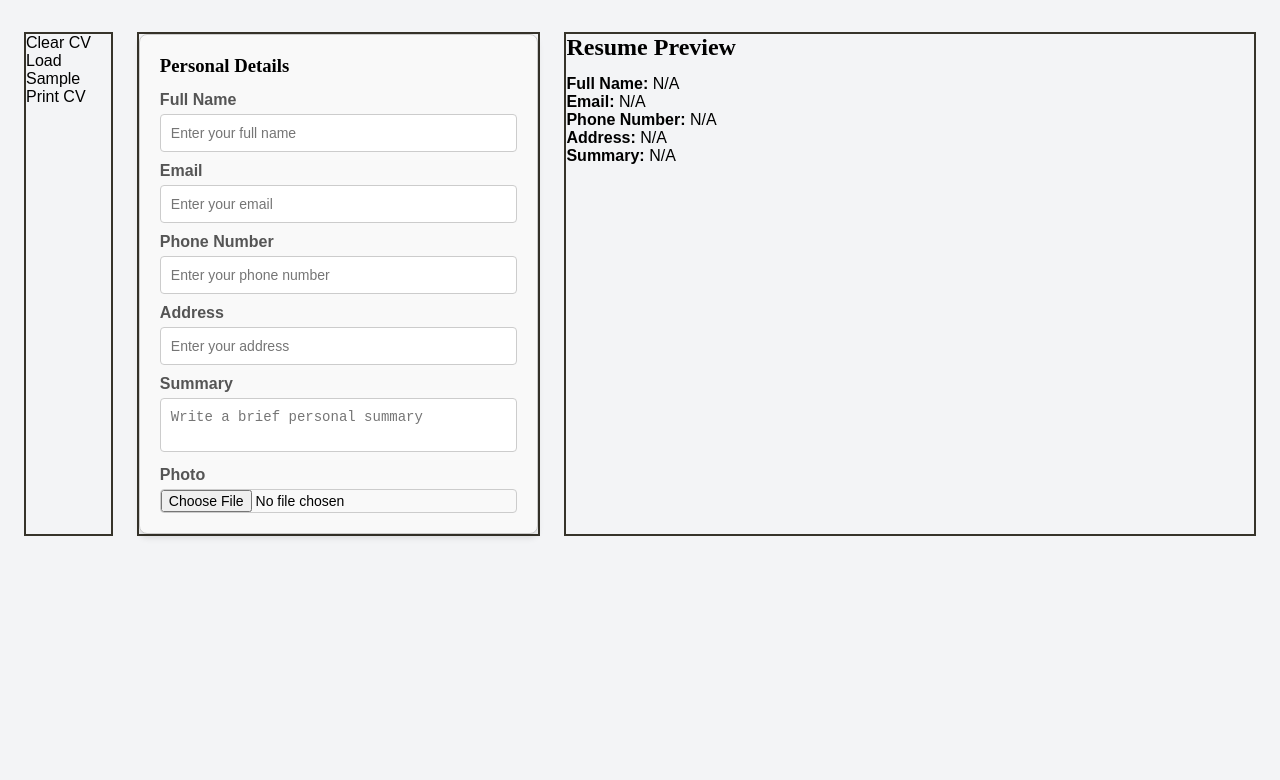
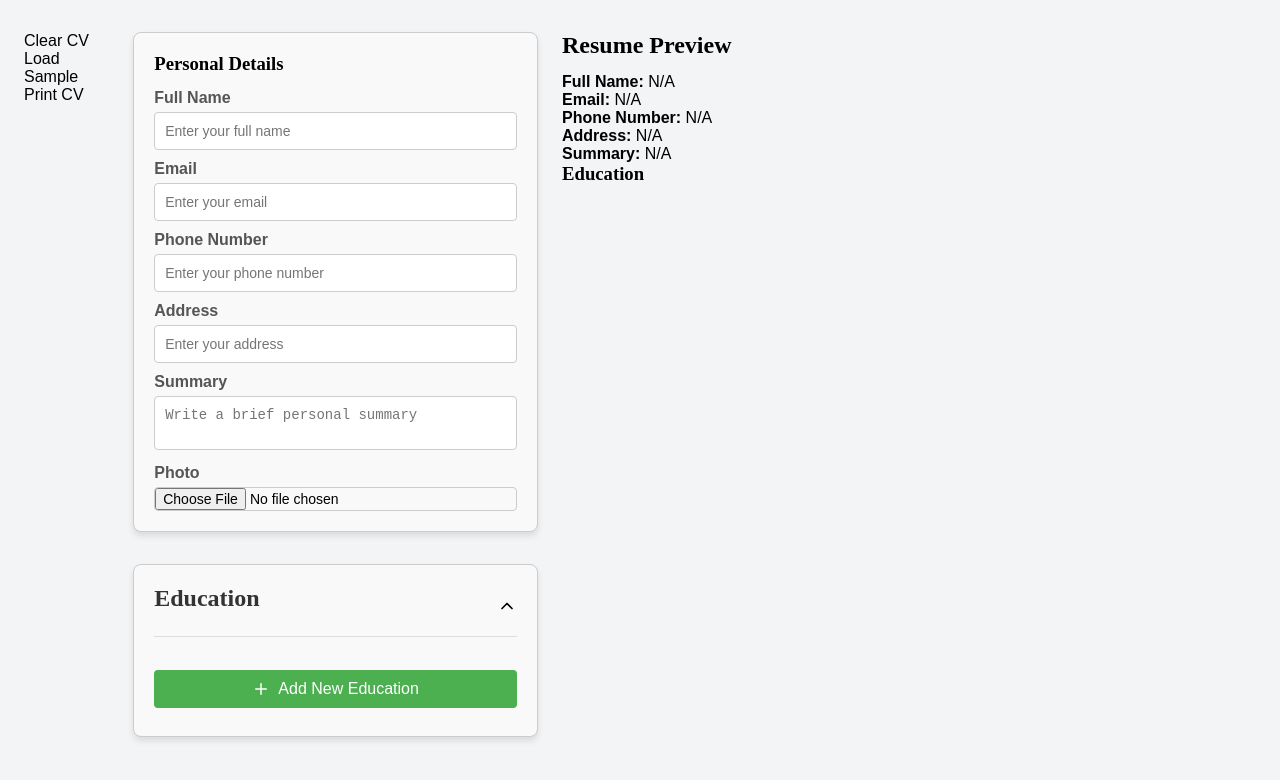
Before and after one commit to Mainul-Islam-Nirob/resume-builder, a React (Vite) app: page / in a window 1280 px wide. Shown: the top 780 px of the page. Built offline with nearby package versions, Linux system fonts and the light colour scheme; a web font is replaced by a local one.

Commit message:
Implement education component with style

```diff
--- a/package.json
+++ b/package.json
@@ -10,6 +10,7 @@
     "preview": "vite preview"
   },
   "dependencies": {
+    "lucide-react": "^0.487.0",
     "react": "^19.0.0",
     "react-dom": "^19.0.0"
   },
--- a/src/App.css
+++ b/src/App.css
@@ -5,10 +5,6 @@
     padding: 32px 24px;
     gap: 24px;
     /* max-width: 1500px; */
-}
-
-.controller, .left, .right{
-    border: 2px solid rgb(54, 51, 42);
 }
 
 .controler {
--- a/src/App.jsx
+++ b/src/App.jsx
@@ -14,6 +14,7 @@ function App() {
       summary: '',
       photo: null,
     },
+    education: [],
   });
 
   return (
@@ -25,7 +26,7 @@ function App() {
         <FormContainer formData={formData} setFormData={setFormData} />
       </div>
      <div className="right">
-      <Preview personalDetails={formData.personalDetails} />
+      <Preview personalDetails={formData.personalDetails} education = {formData.education} />
     </div>
     </div>
   );
--- /dev/null
+++ b/src/components/Education.jsx
@@ -0,0 +1,128 @@
+import React, { useState } from 'react';
+import { Eye, EyeOff, Plus, Save, X, Trash2, GraduationCap, ChevronDown, ChevronUp} from 'lucide-react';
+import '../styles/Education.css';
+
+function Education({ education, setEducation }) {
+  const [expanded, setExpanded] = useState(true);
+  const [editingIndex, setEditingIndex] = useState(null);
+
+  const handleChange = (index, e) => {
+    const { name, value } = e.target;
+    const updated = [...education];
+    updated[index][name] = value;
+    setEducation(updated);
+  };
+
+  const handleSave = () => {
+    setEditingIndex(null);
+  };
+
+  const handleCancel = () => {
+    setEditingIndex(null);
+  };
+
+  const handleDelete = (index) => {
+    const updated = [...education];
+    updated.splice(index, 1);
+    setEducation(updated);
+    setEditingIndex(null);
+  };
+
+  const toggleVisibility = (index) => {
+    const updated = [...education];
+    updated[index].visible = !updated[index].visible;
+    setEducation(updated);
+  };
+
+  const addNewEducation = () => {
+    setEducation([
+      ...education,
+      {
+        degree: '',
+        school: '',
+        startDate: '',
+        endDate: '',
+        location: '',
+        visible: true,
+      },
+    ]);
+    setEditingIndex(education.length);
+  };
+
+  return (
+    <div className="educationSection">
+      <div className="educationHeader" onClick={() => setExpanded(!expanded)}>
+        <h1>Education</h1>
+        {expanded ? <ChevronUp size={20} /> : <ChevronDown size={20} />}
+      </div>
+
+      {expanded && (
+        <div className="educationContent">
+          {education.map((entry, index) => (
+            <div key={index} className="educationEntry">
+              <div className="entryHeader" onClick={() => setEditingIndex(index)}>
+                <strong>{entry.degree || 'Untitled Degree'}</strong>
+                <span
+                  className="visibilityToggle"
+                  onClick={(e) => {
+                    e.stopPropagation();
+                    toggleVisibility(index);
+                  }}
+                >
+                  {entry.visible ? <Eye size={18} /> : <EyeOff size={18} />}
+                </span>
+              </div>
+
+              {editingIndex === index && (
+                <div className="educationForm">
+                  <label>Degree</label>
+                  <input
+                    name="degree"
+                    value={entry.degree}
+                    onChange={(e) => handleChange(index, e)}
+                  />
+                  <label>School</label>
+                  <input
+                    name="school"
+                    value={entry.school}
+                    onChange={(e) => handleChange(index, e)}
+                  />
+                  <label>Start Date</label>
+                  <input
+                    type="date"
+                    name="startDate"
+                    value={entry.startDate}
+                    onChange={(e) => handleChange(index, e)}
+                  />
+                  <label>End Date</label>
+                  <input
+                    type="date"
+                    name="endDate"
+                    value={entry.endDate}
+                    onChange={(e) => handleChange(index, e)}
+                  />
+                  <label>Location</label>
+                  <input
+                    name="location"
+                    value={entry.location}
+                    onChange={(e) => handleChange(index, e)}
+                  />
+                  <div className="formActions">
+                    <button className="iconButton" onClick={handleSave}><Save size={16} /></button>
+                    <button className="iconButton" onClick={handleCancel}><X size={16} /></button>
+                    <button className="iconButton" onClick={() => handleDelete(index)}><Trash2 size={16} /></button>
+                  </div>
+                </div>
+              )}
+            </div>
+          ))}
+          <button onClick={addNewEducation} className="addButton">
+            <Plus size={18} /> Add New Education
+          </button>
+        </div>
+      )}
+    </div>
+  );
+}
+
+export default Education;
--- a/src/components/FormContainer.jsx
+++ b/src/components/FormContainer.jsx
@@ -1,5 +1,6 @@
 import React from 'react';
 import PersonalDetails from './PersonalDetails'; // Example Form Component
+import Education from './Education';
 
 function FormContainer({ formData, setFormData }) {
   const handlePersonalDetailsChange = (e) => {
@@ -24,6 +25,13 @@ function FormContainer({ formData, setFormData }) {
     }));
   };
 
+  const setEducation = (educationData) => {
+    setFormData((prevData) => ({
+      ...prevData,
+      education: educationData,
+    }));
+  };
+
   return (
     <div className="form-container">
       <PersonalDetails
@@ -31,6 +39,10 @@ function FormContainer({ formData, setFormData }) {
         onChange={handlePersonalDetailsChange}
         onPhotoChange={handlePhotoChange}
       />
+      <Education
+        education={formData.education}
+        setEducation={setEducation}
+      />
     </div>
   );
 }
--- a/src/components/Preview.jsx
+++ b/src/components/Preview.jsx
@@ -1,6 +1,6 @@
 import React from 'react';
 
-function Preview({ personalDetails }) {
+function Preview({ personalDetails, education }) {
   return (
     <div className="preview">
       <h2>Resume Preview</h2>
@@ -19,6 +19,14 @@ function Preview({ personalDetails }) {
           />
         </div>
       )}
+
+      <h3>Education</h3>
+      {education.filter((edu) => edu.visible).map((edu, index) => (
+        <div key={index} className="education-preview">
+          <p><strong>{edu.degree}</strong> at {edu.school}</p>
+          <p>{edu.startDate} - {edu.endDate}, {edu.location}</p>
+        </div>
+      ))}
     </div>
   );
 }
--- /dev/null
+++ b/src/styles/Education.css
@@ -0,0 +1,109 @@
+.educationSection {
+    max-width: 500px;
+    margin: 2rem auto;
+    padding: 20px;
+    border: 1px solid #ccc;
+    border-radius: 8px;
+    box-shadow: 0 4px 6px rgba(0, 0, 0, 0.1);
+    background-color: #f9f9f9;
+    font-family: Arial, sans-serif;
+  }
+
+  .educationHeader {
+    display: flex;
+    justify-content: space-between;
+    align-items: center;
+    cursor: pointer;
+    border-bottom: 1px solid #ddd;
+    padding-bottom: 10px;
+    margin-bottom: 15px;
+  }
+
+  .educationHeader h1 {
+    color: #333;
+    font-size: 1.5rem;
+  }
+
+  .educationContent {
+    padding: 0.5rem 0;
+  }
+
+  .educationEntry {
+    background-color: #fff;
+    border: 1px solid #ddd;
+    padding: 15px;
+    border-radius: 8px;
+    margin-bottom: 1rem;
+  }
+
+  .entryHeader {
+    display: flex;
+    justify-content: space-between;
+    align-items: center;
+    cursor: pointer;
+    font-size: 1rem;
+    color: #444;
+    font-weight: bold;
+  }
+
+  .visibilityToggle {
+    display: flex;
+    align-items: center;
+    cursor: pointer;
+    color: #888;
+  }
+
+  .educationForm label {
+    display: block;
+    margin-top: 10px;
+    color: #555;
+    font-weight: bold;
+  }
+
+  .educationForm input {
+    width: 100%;
+    padding: 10px;
+    margin-top: 5px;
+    border: 1px solid #ccc;
+    border-radius: 4px;
+    font-size: 14px;
+  }
+
+  .formActions {
+    display: flex;
+    gap: 0.5rem;
+    margin-top: 1rem;
+  }
+
+  .iconButton {
+    background: none;
+    border: none;
+    padding: 0.25rem;
+    cursor: pointer;
+    color: #333;
+    transition: transform 0.1s ease;
+  }
+
+  .iconButton:hover {
+    transform: scale(1.1);
+  }
+
+  .addButton {
+    width: 100%;
+    padding: 10px;
+    margin-top: 10px;
+    background-color: #4CAF50;
+    color: white;
+    border: none;
+    border-radius: 4px;
+    font-size: 16px;
+    cursor: pointer;
+    display: flex;
+    justify-content: center;
+    align-items: center;
+    gap: 0.5rem;
+  }
+
+  .addButton:hover {
+    background-color: #45a049;
+  }
```
Also changed, not shown: 1 other file (tests, documents, lock files or other folders).
